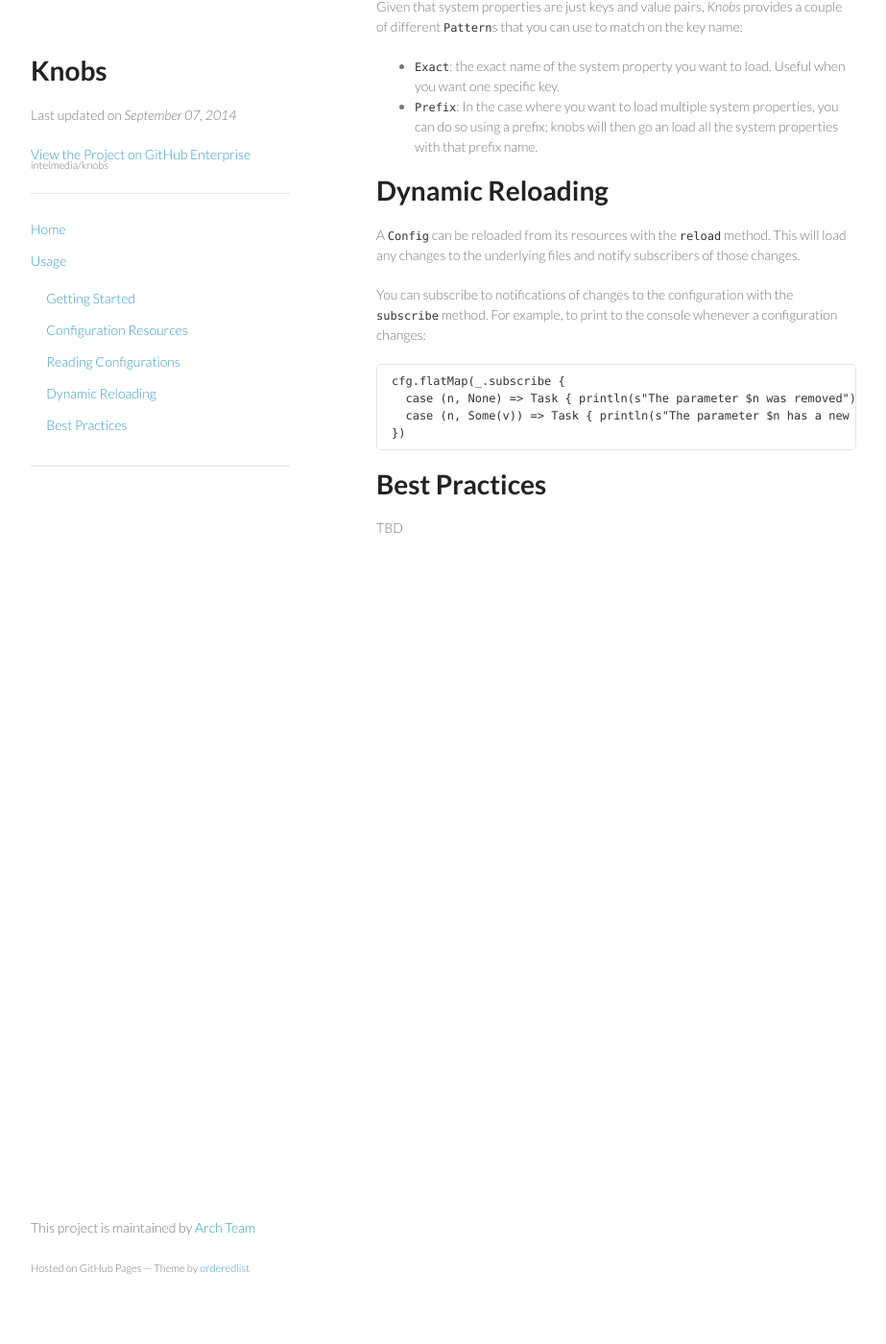
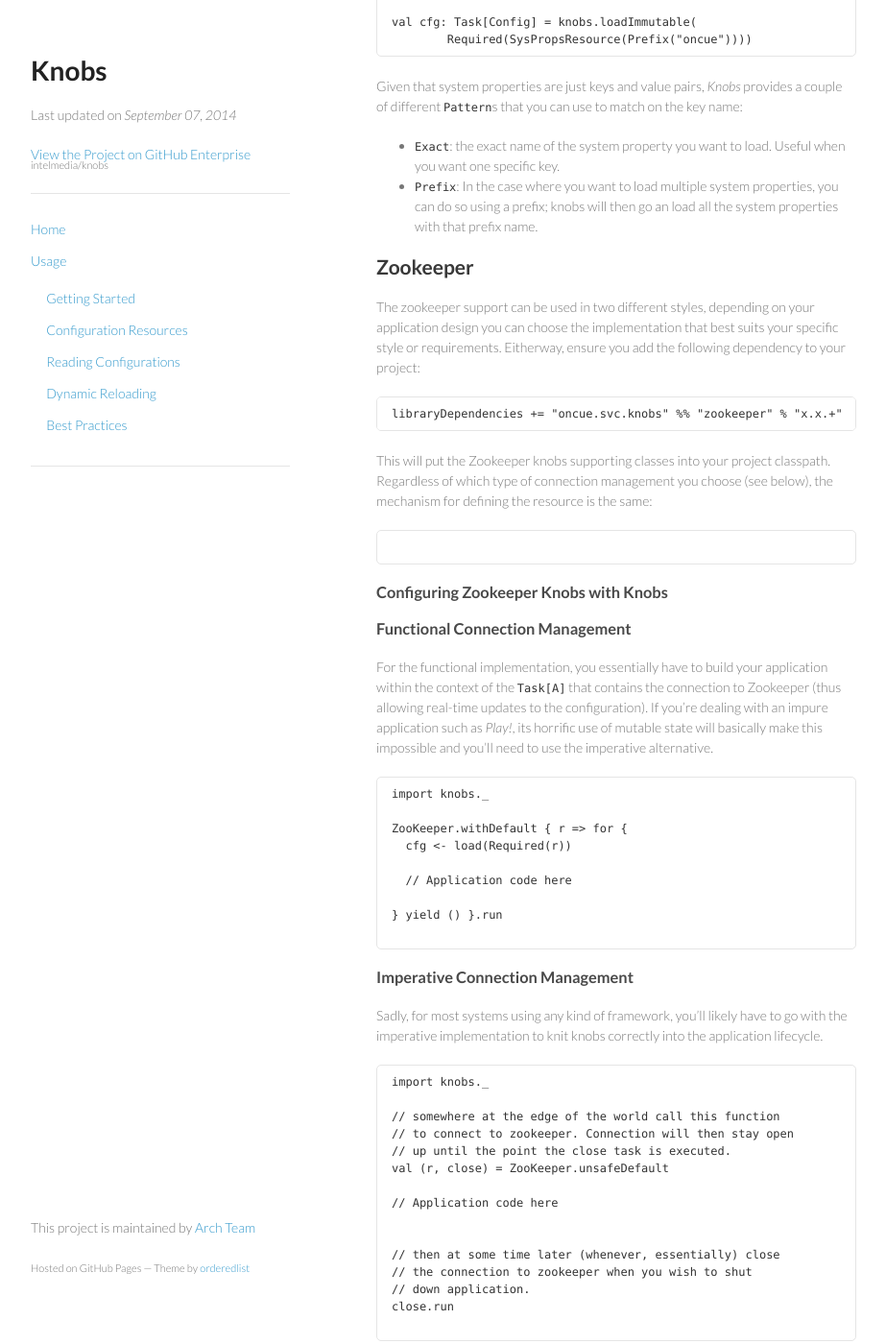
Before and after one commit to Verizon/knobs, a Jekyll site: the page built from usage/index.md, in a window 1280 px wide and 1400 px high, scrolled down 1916 px. Shown: the whole window at 96% size, without its empty margins (178-1101 px from the left). Built offline with Jekyll 4.4.1, drawn with Linux system fonts in a browser that asks for light colours; Markdown is read by kramdown in place of the engine named in the settings; before the commit the page ends 2546 px from its top, so only the background shows below that; some of the changed text lies outside the part shown.

Commit message:
updated the zookeeper docs

````diff
--- a/usage/index.md
+++ b/usage/index.md
@@ -27,6 +27,9 @@ In the general case, configurations are loaded using the `load` method in the `k
   * `URLResource` - loads any URI supported by the class `java.net.URI`.
   * `ClassPathResource` - loads a file from the classpath.
   * `SysPropsResource` - loads system properties matching a specific pattern.
+  * `Zookeeper`* - loads the specified zookeeper znode tree (including children from the specified location).
+
+`*` requires the "zookeeper knobs" dependency in addition to knobs core.
 
 Resources can be declared `Required` or `Optional`. Attempting to load a file that does not exist after having declared it a `Required` configuration `Resource` will result in an exception. It is not an error to try to load a nonexistent file if that file is marked `Optional`.
 
@@ -89,6 +92,66 @@ Given that system properties are just keys and value pairs, *Knobs* provides a c
 * `Exact`: the exact name of the system property you want to load. Useful when you want one specific key.
 * `Prefix`: In the case where you want to load multiple system properties, you can do so using a prefix; knobs will then go an load all the system properties with that prefix name.
 
+## Zookeeper
+
+The zookeeper support can be used in two different styles, depending on your application design you can choose the implementation that best suits your specific style or requirements. Eitherway, ensure you add the following dependency to your project:
+
+```
+libraryDependencies += "oncue.svc.knobs" %% "zookeeper" % "x.x.+"
+```
+
+This will put the Zookeeper knobs supporting classes into your project classpath. Regardless of which type of connection management you choose (see below), the mechanism for defining the resource is the same:
+
+```
+
+```
+
+### Configuring Zookeeper Knobs with Knobs
+
+
+
+### Functional Connection Management
+
+For the functional implementation, you essentially have to build your application within the context of the `Task[A]` that contains the connection to Zookeeper (thus allowing real-time updates to the configuration). If you're dealing with an impure application such as *Play!*, its horrific use of mutable state will basically make this impossible and you'll need to use the imperative alternative.
+
+```
+import knobs._
+
+ZooKeeper.withDefault { r => for {
+  cfg <- load(Required(r))
+
+  // Application code here
+
+} yield () }.run
+
+```
+
+
+### Imperative Connection Management
+
+Sadly, for most systems using any kind of framework, you'll likely have to go with the imperative implementation to knit knobs correctly into the application lifecycle.
+
+```
+import knobs._
+
+// somewhere at the edge of the world call this function
+// to connect to zookeeper. Connection will then stay open
+// up until the point the close task is executed.
+val (r, close) = ZooKeeper.unsafeDefault
+
+// Application code here
+
+
+// then at some time later (whenever, essentially) close
+// the connection to zookeeper when you wish to shut
+// down application.
+close.run
+
+```
+
+Where possible, do try and design your applications as `Free[A]` so you can actually use the functional style. The author appreciates that this is unlikely to be the common case from day one.
+
+
 
 <a name="reloading"></a>
 
````
Also changed, not shown: other parts of usage/index.md (+1 -1 lines).
